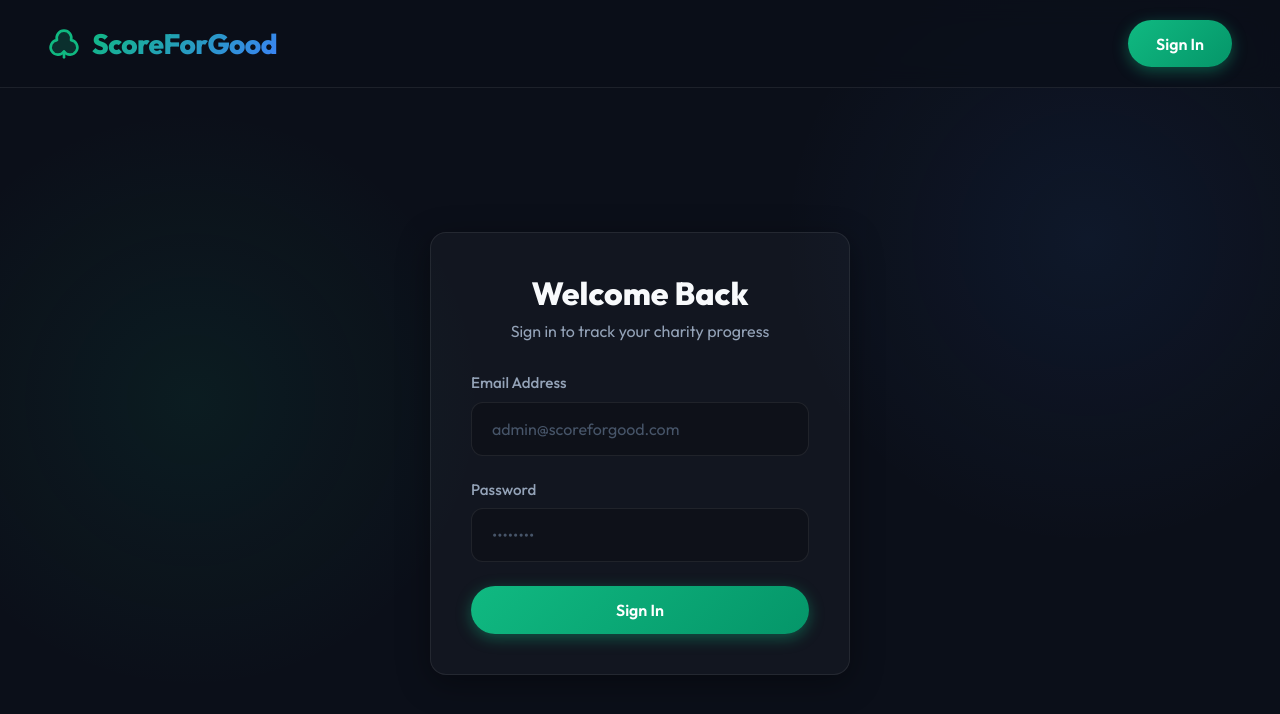
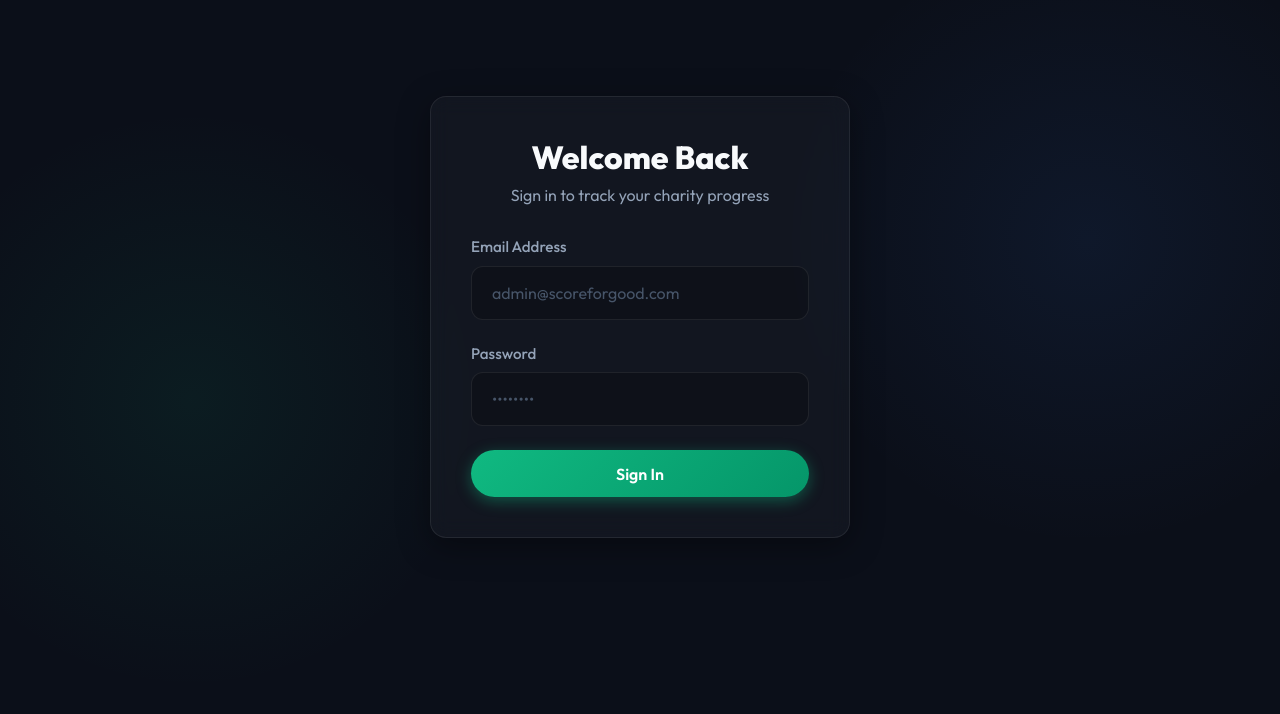
Before and after one commit to Neha-Sharmaaa/ScoreForGood, a React (Vite) app in the folder frontend/: page /login in a window 1280 px wide. Shown: the top 714 px of the page. Built offline with nearby package versions, Linux system fonts and the light colour scheme.

Commit message:
routing: ensure root URL redirects to login by default and hide navbar when logged out

```diff
--- a/frontend/src/App.jsx
+++ b/frontend/src/App.jsx
@@ -17,12 +17,12 @@ function App() {
   return (
     <Router>
       <div className="app-container">
-        <Navbar />
-        <main className="main-content">
+        {user && <Navbar />}
+        <main className={user ? "main-content" : ""}>
           <Routes>
             <Route path="/login" element={user ? <Navigate to="/dashboard" /> : <Login />} />
             <Route path="/dashboard" element={<PrivateRoute><Dashboard /></PrivateRoute>} />
-            <Route path="/" element={<Navigate to="/dashboard" />} />
+            <Route path="/" element={<Navigate to={user ? "/dashboard" : "/login"} />} />
           </Routes>
         </main>
       </div>
```
